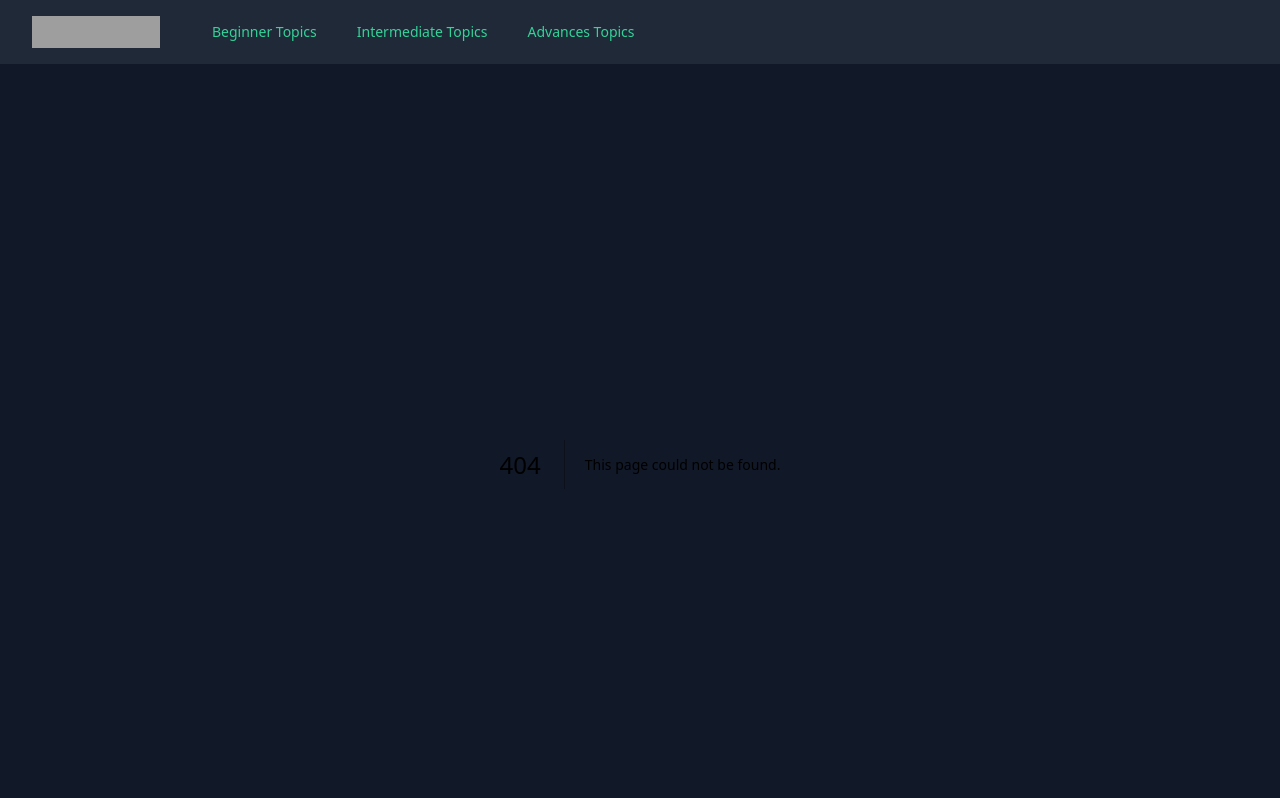
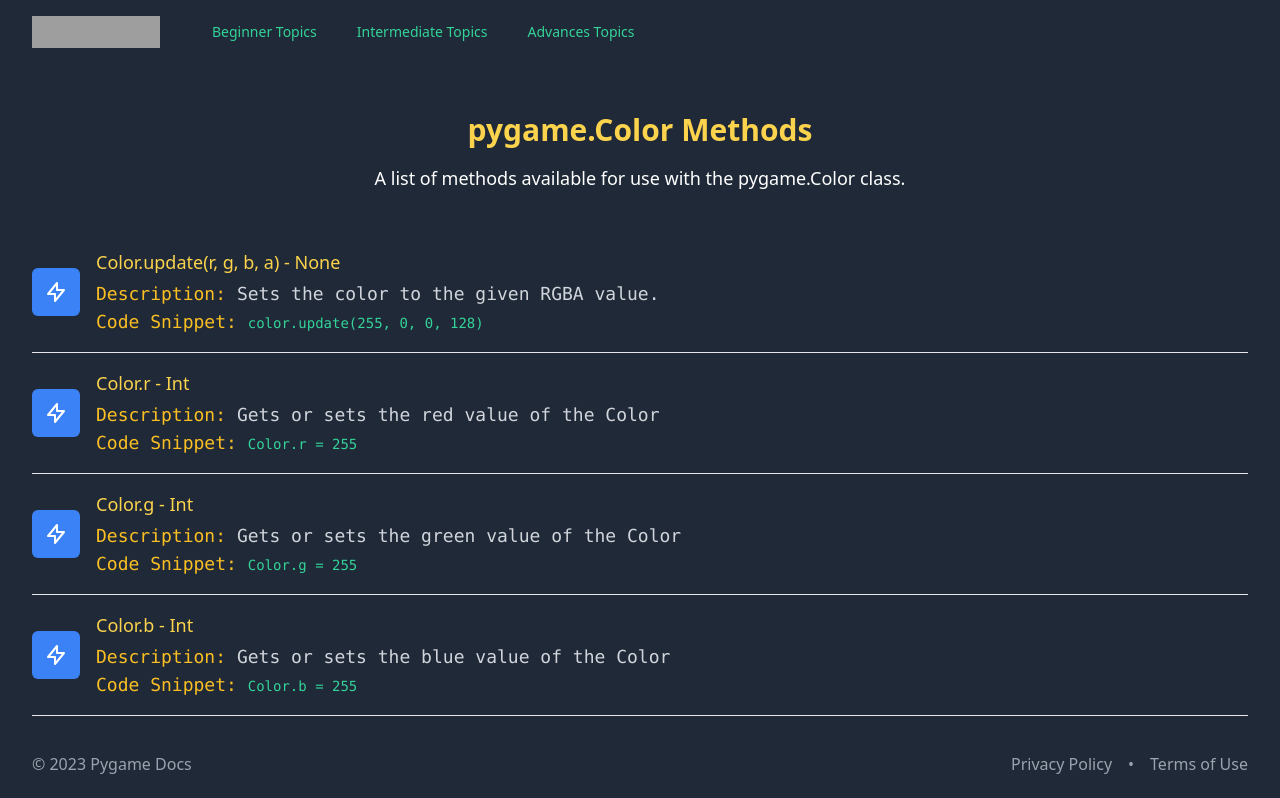
Before and after one commit to huntermacias/pygame-docs-2.0, a Next.js app: page /color in a window 1280 px wide. Before the commit this address had no page. Shown: the top 798 px of the page. Built offline with nearby package versions, Linux system fonts and the light colour scheme; grey boxes are pictures that could not be loaded.

Commit message:
updated color page

```diff
--- /dev/null
+++ b/app/[...not-found]/page.tsx
@@ -0,0 +1,8 @@
+import { notFound } from 'next/navigation'
+import { FC } from 'react'
+
+const page: FC = () => {
+  notFound()
+}
+
+export default page
--- a/app/about/page.tsx
+++ b/app/about/page.tsx
@@ -36,7 +36,7 @@ const AboutPage = () => {
               useful. If you have any feedback or suggestions, please do not
               hesitate to{" "}
               <a
-                href="mailto:contact@pygamedocs.com"
+                href="huntermacias20@gmail.com"
                 className="text-emerald-400 hover:text-emerald-300"
               >
                 contact us
@@ -58,7 +58,7 @@ const AboutPage = () => {
               If you are interested in joining our team or contributing to
               Pygame Docs in any way, please{" "}
               <a
-                href="mailto:contact@pygamedocs.com"
+                href="huntermacias20@gmail.com"
                 className="text-emerald-400 hover:text-emerald-300"
               >
                 contact us
--- /dev/null
+++ b/app/color/page.tsx
@@ -0,0 +1,95 @@
+import React from 'react';
+
+const Color = () => {
+
+  const data = [
+    {
+      title: ' Color.update(r, g, b, a) - None',
+      description: 'Sets the color to the given RGBA value.',
+      key: '1',
+      codesample: 'color.update(255, 0, 0, 128)'
+    },
+    {
+      title: 'Color.r - Int',
+      description: 'Gets or sets the red value of the Color',
+      key: '3',
+      codesample: 'Color.r = 255'
+    },
+    {
+      title: 'Color.g - Int',
+      description: 'Gets or sets the green value of the Color',
+      key: '4',
+      codesample: 'Color.g = 255'
+    },
+    {
+      title: 'Color.b - Int',
+      description: 'Gets or sets the blue value of the Color',
+      key: '5',
+      codesample: 'Color.b = 255'
+    },
+    {
+      title: 'Color.a - Int',
+      description: 'Gets or sets the alpha value of the Color',
+      key: '6',
+      codesample: 'Color.a = 128'
+    },
+    {
+      title: ' Color.grayscale() - Color',
+      description: ' Returns the grayscale of the color as a new color.',
+      key: '2',
+      codesample: 'color.grayscale()'
+    },
+
+  ];
+
+
+  return (
+    <div className="bg-gray-800 min-h-screen">
+    <div className="max-w-7xl mx-auto py-12 px-4 sm:px-6 lg:px-8">
+      <div className="text-center">
+        <h2 className="text-3xl font-extrabold text-amber-300">pygame.Color Methods</h2>
+        <p className="mt-4 text-lg text-white">
+          A list of methods available for use with the pygame.Color class.
+        </p>
+      </div>
+
+      <div className="mt-10">
+          <ul className="divide-y divide-gray-200">
+            {data.map((method) => (
+              <div key={method.key}>
+
+                  <li className="py-4">
+                    <div className="flex items-center space-x-4">
+                      <div className="flex-shrink-0">
+                        <div className="flex items-center justify-center h-12 w-12 rounded-md bg-blue-500 text-white">
+                          <svg className="h-6 w-6" fill="none" stroke="currentColor" viewBox="0 0 24 24" xmlns="http://www.w3.org/2000/svg">
+                            <path strokeLinecap="round" strokeLinejoin="round" strokeWidth={2} d="M13 10V3L4 14h7v7l9-11h-7z" />
+                          </svg>
+                        </div>
+                      </div>
+                      <div  className="flex-1 min-w-0">
+                        <p className="text-lg font-medium text-amber-300 truncate">
+                          {method.title}
+                        </p>
+                        <p className="mt-1 text-lg text-gray-300 font-mono">
+                          <span className='text-bold text-lg text-amber-400'>Description: </span>{method.description}
+                        </p>
+                        <code className="mt-2 text-sm font-mono text-emerald-400">
+                        <span className='text-bold text-lg text-amber-400'>Code Snippet: </span> {method.codesample}
+                        </code>
+                      </div>
+                    </div>
+                  </li>
+                </div>
+              ))}
+          </ul>
+
+        </div>
+      </div>
+
+
+    </div>
+    );
+};
+
+export default Color;
--- /dev/null
+++ b/app/not-found.tsx
@@ -0,0 +1,27 @@
+
+import { ChevronLeft } from "lucide-react"
+
+import Link from 'next/link'
+import { FC } from 'react'
+
+import type { Metadata } from 'next'
+
+export const metadata: Metadata = {
+	title: 'PyGame Documentation 2.0 | Page Not Complete',
+	description: 'A Better UI for PyGame Documentation',
+}
+
+const PageNotFound: FC = () => {
+  return (
+    <section className='container pt-32 max-w-7xl mx-auto text-center flex flex-col gap-6 items-center text-white'>
+      <h1 className="text-4xl text-white">Page in Progress</h1>
+      <p>The site you&apos;re searching for does not exist... yet :) </p>
+      <Link className="flex flex-row" href='/'>
+        <ChevronLeft className='mr-2 h-6 w-6' />
+        Back Home
+      </Link>
+    </section>
+  )
+}
+
+export default PageNotFound
--- a/app/topics/[slug]/page.tsx
+++ /dev/null
@@ -1,29 +0,0 @@
-import Navbar from "../../../components/navbar";
-
-
-export const revalidate = 60; // revalide this page every 60 seconds
-
-
-function Topic() {
-
-  return (
-	<div>
-		<Navbar />
-		<article className="px-10 pb-28">
-			<h1>
-				topics
-			</h1>
-
-		</article>
-
-
-
-		</div>
-
-
-
-  )
-}
-
-
-export default Topic
--- a/components/footer.tsx
+++ b/components/footer.tsx
@@ -3,7 +3,7 @@ import React from 'react'
 
 export default function Footer() {
   return (
-	<footer className="bg-gray-800">
+	<footer className="bg-gray-800 bottom-0 fixed w-full">
 		<div className="max-w-7xl mx-auto px-4 sm:px-6 lg:px-8 py-6 flex justify-between items-center">
 			<p className="text-gray-400">© 2023 Pygame Docs</p>
 			<div>
@@ -21,5 +21,6 @@ export default function Footer() {
 			</div>
 		</div>
 	</footer>
+
   )
 }
--- a/components/navbar.jsx
+++ b/components/navbar.jsx
@@ -78,7 +78,7 @@ const InterTopics = ['cursors', 'joystick', 'mask', 'sprite', 'transform', 'Buff
 						<div className="rounded-lg shadow-lg ring-1 ring-black ring-opacity-5 overflow-hidden">
 							<div className="relative grid grid-cols-3 gap-6 bg-gray-800 px-5 py-6 sm:gap-8 sm:p-8">
 							{BegTopics.map((topic) => (
-							<Link key={topic} href={`/topics/${topic.toLowerCase().replace(/\s+/g, '-')}`}>
+							<Link key={topic} href={`/${topic.toLowerCase().replace(/\s+/g, '-')}`}>
 								<span className="block font-medium text-emerald-400 hover:text-emerald-300">
 								{topic}
 								</span>
@@ -102,7 +102,7 @@ const InterTopics = ['cursors', 'joystick', 'mask', 'sprite', 'transform', 'Buff
 						<div className="rounded-lg shadow-lg ring-1 ring-black ring-opacity-5 overflow-hidden">
 							<div className="relative grid grid-cols-3 gap-6 bg-gray-800 px-5 py-6 sm:gap-8 sm:p-8">
 							{InterTopics.map((topic) => (
-							<Link key={topic} href={`/topics/${topic.toLowerCase().replace(/\s+/g, '-')}`}>
+							<Link key={topic} href={`/${topic.toLowerCase().replace(/\s+/g, '-')}`}>
 								<span className="block font-medium text-emerald-400 hover:text-emerald-300">
 								{topic}
 								</span>
@@ -128,7 +128,7 @@ const InterTopics = ['cursors', 'joystick', 'mask', 'sprite', 'transform', 'Buff
 						>
 						<div className="rounded-lg shadow-lg ring-1 ring-black ring-opacity-5 overflow-hidden">
 							<div className="relative grid gap-6 bg-gray-800 px-5 py-6 sm:gap-8 sm:p-8">
-							<Link href="/topics/topic1">
+							<Link href="/">
 								<span className="block font-medium text-emerald-400 hover:text-emerald-300">
 								Topic 1
 								</span>
--- a/package.json
+++ b/package.json
@@ -13,6 +13,7 @@
     "clsx": "^1.2.1",
     "eslint": "8.37.0",
     "eslint-config-next": "13.2.4",
+    "lucide-react": "^0.129.0",
     "next": "13.2.4",
     "next-themes": "^0.2.1",
     "prism-react-renderer": "^1.3.5",
```
Also changed, not shown: 1 other file (tests, documents, lock files or other folders). Lines whose indentation alone changed are shown as unchanged.
